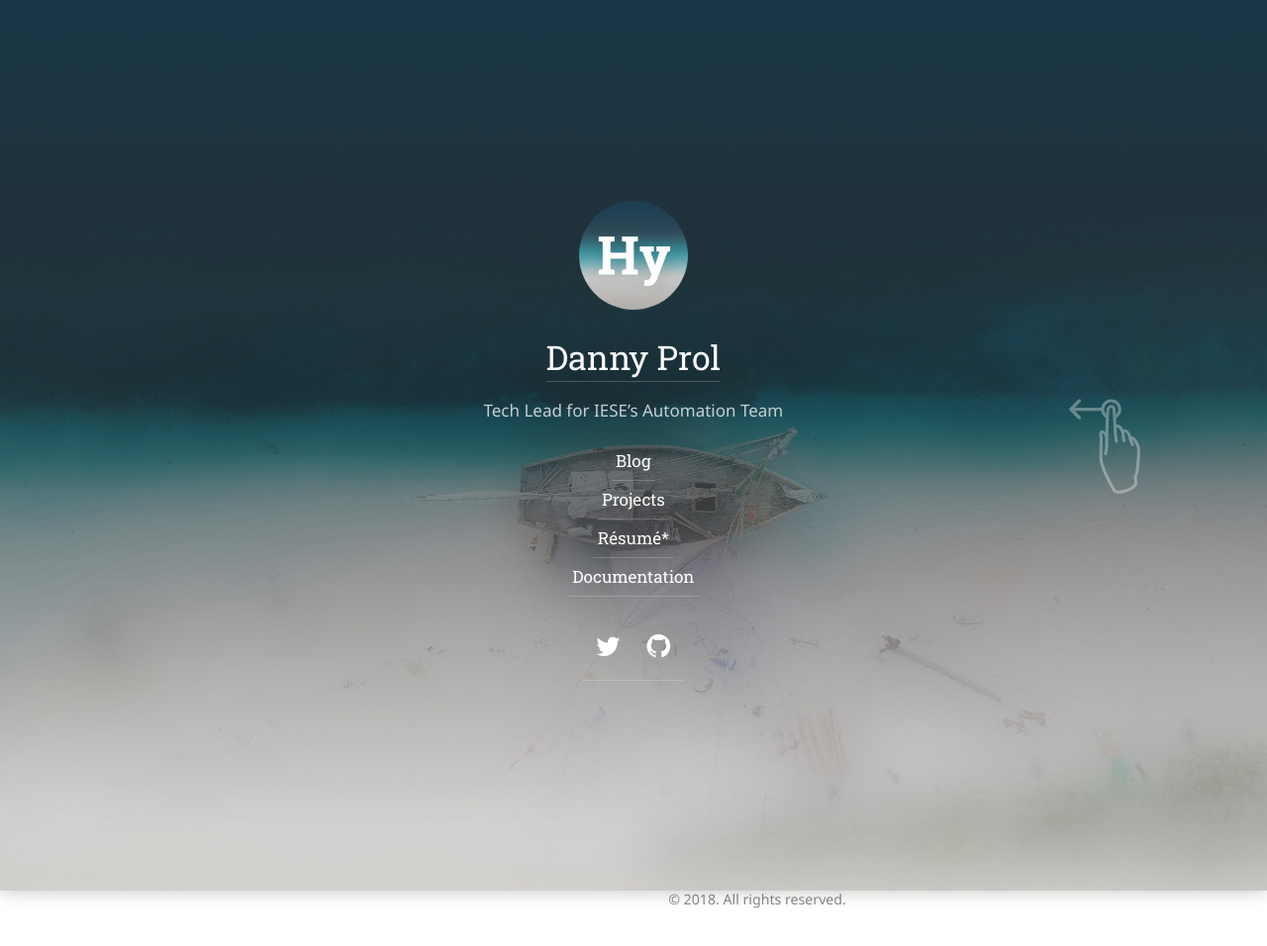
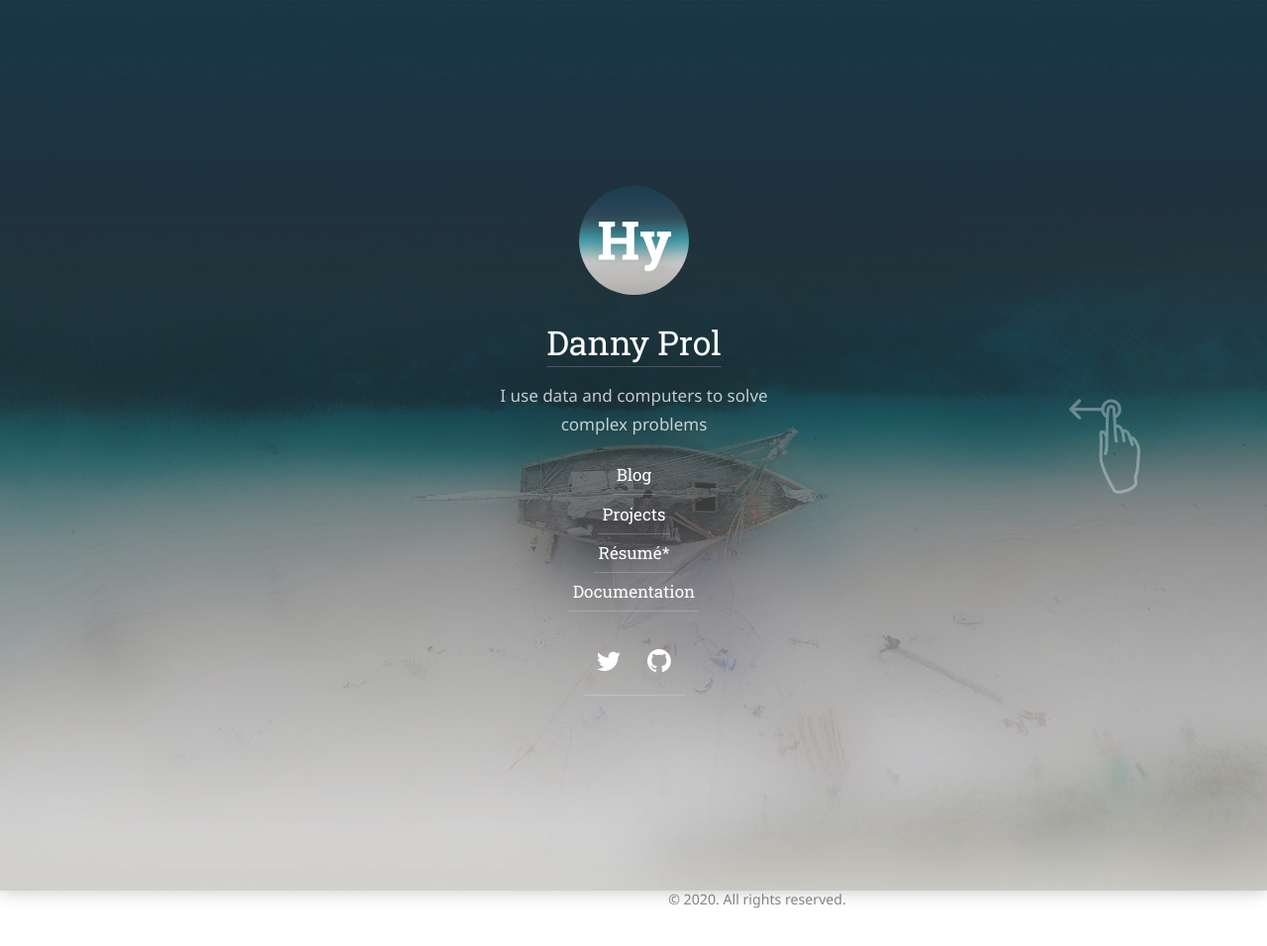
Before and after one commit to dprol/dprol.github.io, a Jekyll site: the page built from index.md, in a window 1280 px wide. Shown: the whole page at 99% size. Built offline with Jekyll 4.4.1, drawn with Linux system fonts in a browser that asks for light colours; some web fonts are replaced; our own code applies the rules of GitHub Pages for plain Markdown files.

Commit message:
Update _config.yml

```diff
--- a/_config.yml
+++ b/_config.yml
@@ -28,7 +28,7 @@ description:           >
 
 # A shorter description for the sidebar.
 tagline:               >
-  Tech Lead for IESE's Automation Team
+  I use data and computers to solve complex problems
 
 # A list of keywords for your blog
 keywords:              []
@@ -65,7 +65,7 @@ menu:
 #     url:               /cookies-policy/
 
 # This text will appear in a `<small>` tag in the footer of every page.
-copyright:             © 2018. All rights reserved.
+copyright:             © 2020. All rights reserved.
 
 # Format of the permalinks
 permalink:             /blog/:categories/:year-:month-:day-:title/
```
